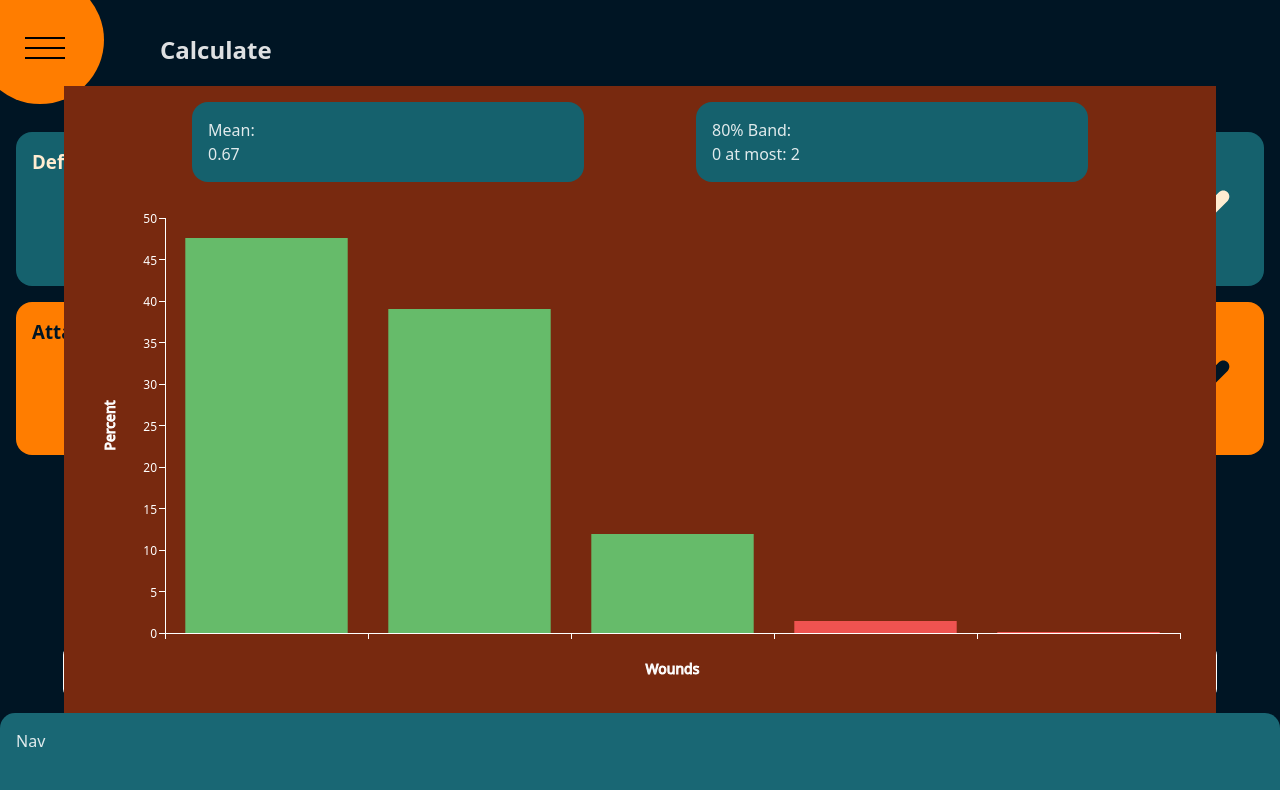
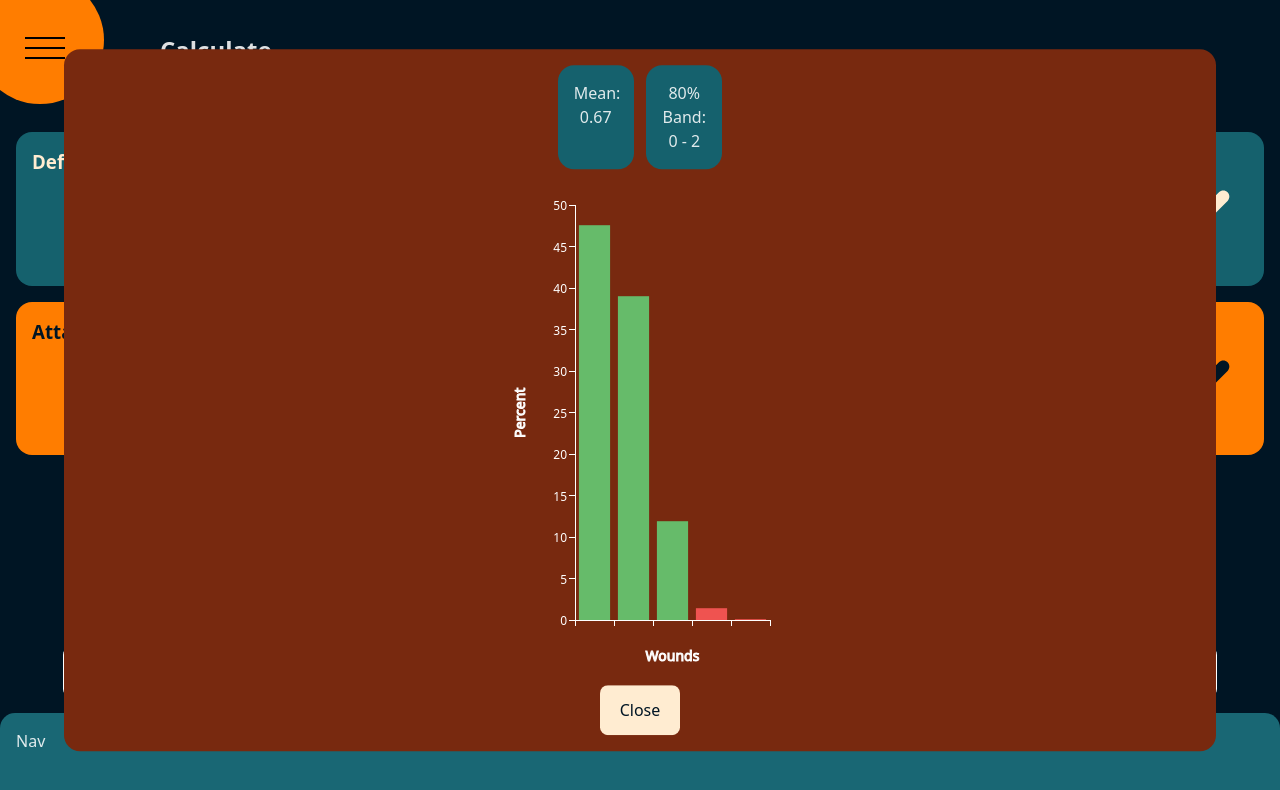
Before and after one commit to CaseyQWood/Mathhammer, a React (Vite) app: page /home in a window 1280 px wide. Both pictures are taken after a click on the button "Submit". Shown: the top 790 px of the page. Built offline with nearby package versions, Linux system fonts and the light colour scheme.

Commit message:
results modal open/close + minor styling

```diff
--- a/src/components/inputField/InputField.tsx
+++ b/src/components/inputField/InputField.tsx
@@ -31,7 +31,7 @@ export default function InputField({ title, value, setValue, min, max }: InputPr
     }
 
     return (
-        <div className={styles.inputField__wrapper}>
+        <div onClick={(e) => e.stopPropagation()} className={styles.inputField__wrapper}>
             <FormLabel sx={{ marginBottom: '0.5rem' }}>{title}</FormLabel>
             <Input
                 size="md"
--- a/src/components/resultsBarChart/ResultsBarChart.tsx
+++ b/src/components/resultsBarChart/ResultsBarChart.tsx
@@ -8,6 +8,7 @@ type WoundTallies = Record<number, number>;
 
 interface BarChartProps {
     results: WoundTallies
+    setOpenModal: (value: boolean) => void
 }
 
 function findMean(table: WoundTallies, precision = 2): number {
@@ -57,7 +58,7 @@ function findCentralBand(table: WoundTallies, mass = 0.8) {
     return { lower, upper };
 }
 
-export default function ResultsBarChart({ results }: BarChartProps) {
+export default function ResultsBarChart({ results, setOpenModal }: BarChartProps) {
 
     const resultsTitles: string[] = Object.keys(results)
     const resultsValue: number[] = Object.values(results)
@@ -73,7 +74,7 @@ export default function ResultsBarChart({ results }: BarChartProps) {
                     Mean:<span>{mean}</span>
                 </div>
                 <div>
-                    80% Band: <span>{band.lower} at most: {band.upper}</span>
+                    80% Band: <span>{band.lower} - {band.upper}</span>
                 </div>
             </span>
             <BarChart
@@ -112,6 +113,9 @@ export default function ResultsBarChart({ results }: BarChartProps) {
 
                 })}
             />
+            <button onClick={() => setOpenModal(false)}>
+                Close
+            </button>
         </div>
     )
 }
--- a/src/components/resultsBarChart/resultsBarChart.module.css
+++ b/src/components/resultsBarChart/resultsBarChart.module.css
@@ -1,11 +1,16 @@
 .resultsModal {
   position: absolute;
+  display: flex;
+  flex-direction: column;
+  align-items: center;
   background-color: #78290f;
   padding: 1rem;
   width: 90%;
   top: 50%;
   left: 50%;
   transform: translate(-50%, -50%);
+  border-radius: 1rem;
+  z-index: 20;
 }
 
 .results__span {
@@ -18,9 +23,10 @@
 .results__span div {
   display: flex;
   flex-direction: column;
-  width: 35%;
+  width: 40%;
   padding: 1rem;
   background-color: rgb(21, 97, 109);
   overflow: auto;
   border-radius: 1rem;
+  text-align: center;
 }
--- a/src/components/routes/HomePage/HomePage.tsx
+++ b/src/components/routes/HomePage/HomePage.tsx
@@ -45,6 +45,7 @@ const defaultModifiers = {
 
 export default function HomePage() {
     const simCount = 10000
+    const [openModal, setOpenModal] = useState(false)
     const [simData, setSimData] = useState<WoundTallies>()
     const [defenseStats, setdefenseStats] = useState<DefenseStats>(defaultDefenceStats)
     const [attackStats, setAttackStats] = useState<AttackStats[]>([defaultAttackStats])
@@ -86,12 +87,17 @@ export default function HomePage() {
             <Aside />
             <motion.h2>Calculate</motion.h2>
             <UnitForm defenseStats={defenseStats} attackStats={attackStats} modifiers={modifiers} handleDefenseChange={handleDefenseChange} handleAttackChange={handleAttackChange} handleModifiersChange={handleModifiersChange} />
-            {simData ?
-                <ResultsBarChart results={simData} />
+            {openModal && simData ?
+                <ResultsBarChart results={simData} setOpenModal={setOpenModal} />
                 : null
             }
             <button
-                onClick={() => { runSimulation(simCount, attackStats, defenseStats, modifiers).then((results) => { setSimData(results) }) }}
+                onClick={() => {
+                    runSimulation(simCount, attackStats, defenseStats, modifiers).then((results) => {
+                        setSimData(results)
+                        setOpenModal(true)
+                    })
+                }}
             >
                 Submit
             </button >
```
